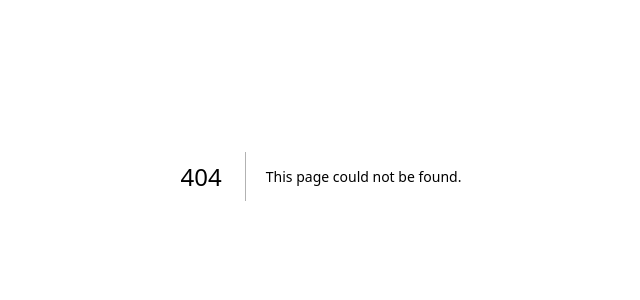
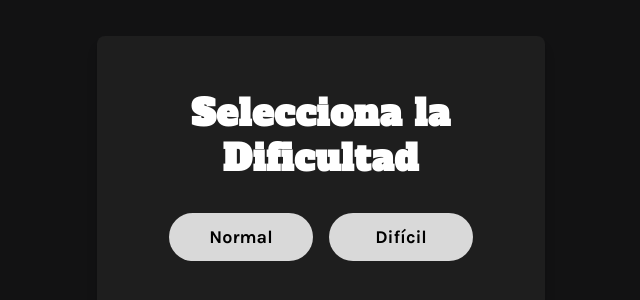
Before and after one commit to Dario-Murillo/Wordle, a Next.js app: page /game in a window 1280 px wide. Before the commit this address had no page. Shown: the part 224-524 px from the top of the page, without its empty margins (319-959 px from the left). Built offline with nearby package versions, Linux system fonts and the light colour scheme.

Commit message:
add: game page with difficulty selection modal

```diff
--- /dev/null
+++ b/src/app/game/page.jsx
@@ -0,0 +1,58 @@
+'use client';
+
+import { useEffect, useState } from 'react';
+
+export default function Game() {
+  const [isDifficultyModalOpen, setIsDifficultyModalOpen] = useState(true);
+  const [modalVisible, setModalVisible] = useState(false);
+
+  useEffect(() => {
+    if (isDifficultyModalOpen) {
+      setTimeout(() => {
+        setModalVisible(true);
+      }, 10);
+    }
+  }, [isDifficultyModalOpen]);
+
+  const handleDifficultySelect = (difficulty) => {
+    setModalVisible(false);
+    setTimeout(() => {
+      setIsDifficultyModalOpen(false);
+    }, 500);
+  };
+
+  return (
+    <div className="grid grid-rows-[20px_1fr_20px] items-center justify-items-center min-h-screen p-8 pb-20 gap-16 sm:p-20 bg-[#121213]">
+      {isDifficultyModalOpen && (
+        <div className="fixed inset-0 bg-[#121213] flex items-center justify-center z-50">
+          <div
+            className={`bg-[#1E1E1E] px-8 py-8 rounded-lg shadow-lg max-w-md w-full text-center min-h-[280px] flex flex-col items-center justify-center transform transition-all duration-500 ease-in-out
+          ${modalVisible ? 'translate-y-0 opacity-100' : 'translate-y-full opacity-0'}
+          `}
+          >
+            <h1 className="text-4xl font-bold font-[family-name:var(--font-alfaslabone)] mb-8 tracking-wide leading-tight text-white text-center">
+              Selecciona la Dificultad
+            </h1>
+
+            <div className="flex flex-col sm:flex-row gap-4 w-full justify-center items-center">
+              <button
+                onClick={() => handleDifficultySelect('normal')}
+                className="rounded-full font-bold font-[family-name:var(--font-karla)] text-black bg-[#D9D9D9] text-lg h-12 w-36 px-6"
+              >
+                Normal
+              </button>
+              <button
+                onClick={() => handleDifficultySelect('hard')}
+                className="rounded-full font-bold font-[family-name:var(--font-karla)] text-black bg-[#D9D9D9] text-lg h-12 w-36 px-6"
+              >
+                Difícil
+              </button>
+            </div>
+          </div>
+        </div>
+      )}
+
+      <main className="flex flex-col gap-[32px] row-start-2 items-center justify-center"></main>
+    </div>
+  );
+}
--- a/src/app/page.jsx
+++ b/src/app/page.jsx
@@ -1,6 +1,11 @@
+'use client';
+
+import { useRouter } from 'next/navigation';
 import Image from 'next/image';
 
 export default function Home() {
+  const router = useRouter();
+
   return (
     <div className="grid grid-rows-[20px_1fr_20px] items-center justify-items-center min-h-screen p-8 pb-20 gap-16 sm:p-20">
       <main className="flex flex-col gap-[32px] row-start-2 items-center justify-center">
@@ -30,6 +35,7 @@ export default function Home() {
           <button
             type="button"
             className="rounded-full font-[family-name:var(--font-karla)] border border-solid text-white bg-black dark:border-white/[.145] font-medium text-sm sm:text-base h-10 sm:h-12 px-4 sm:px-5 w-full sm:w-auto md:w-[158px]"
+            onClick={() => router.push('/game')}
           >
             Jugar
           </button>
```
